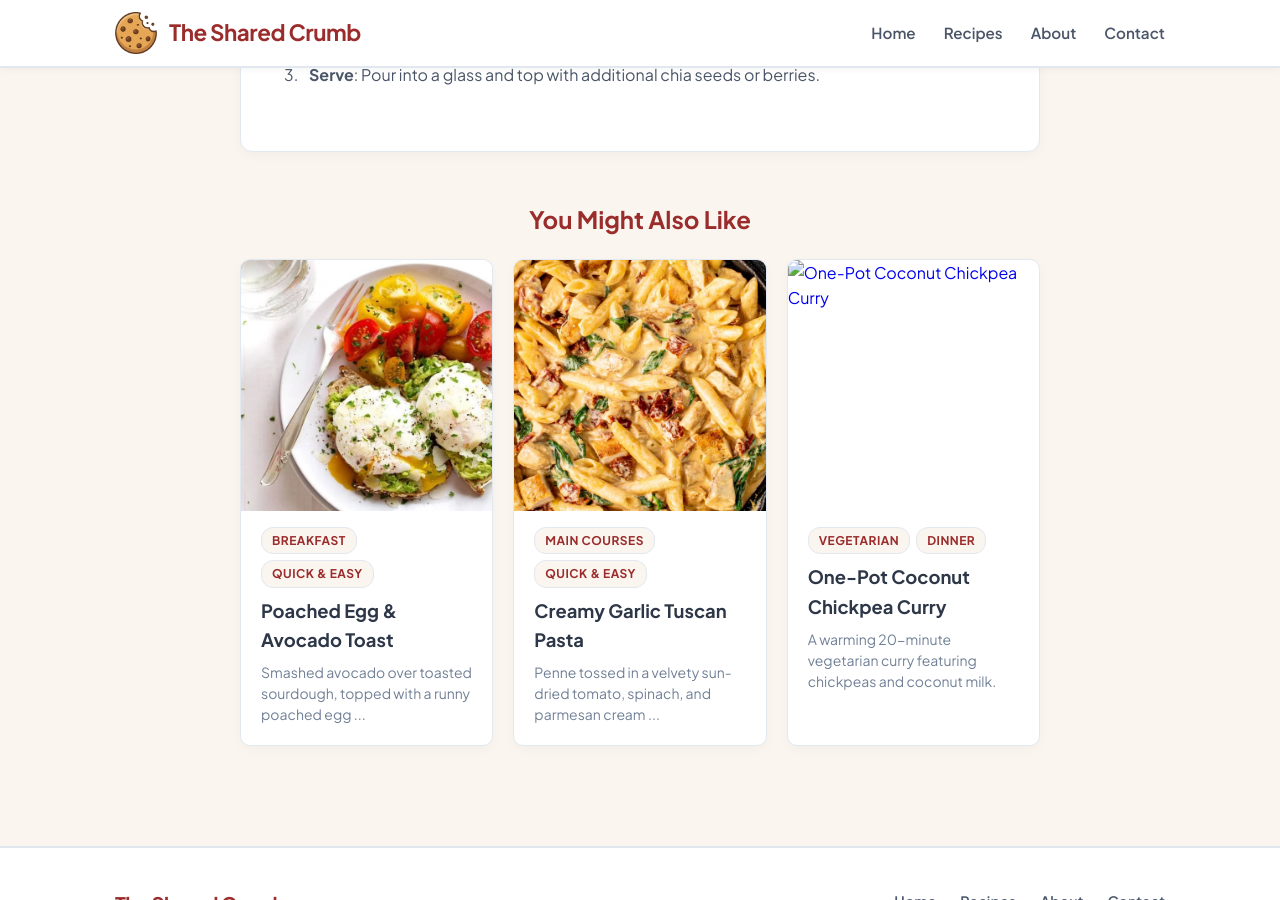
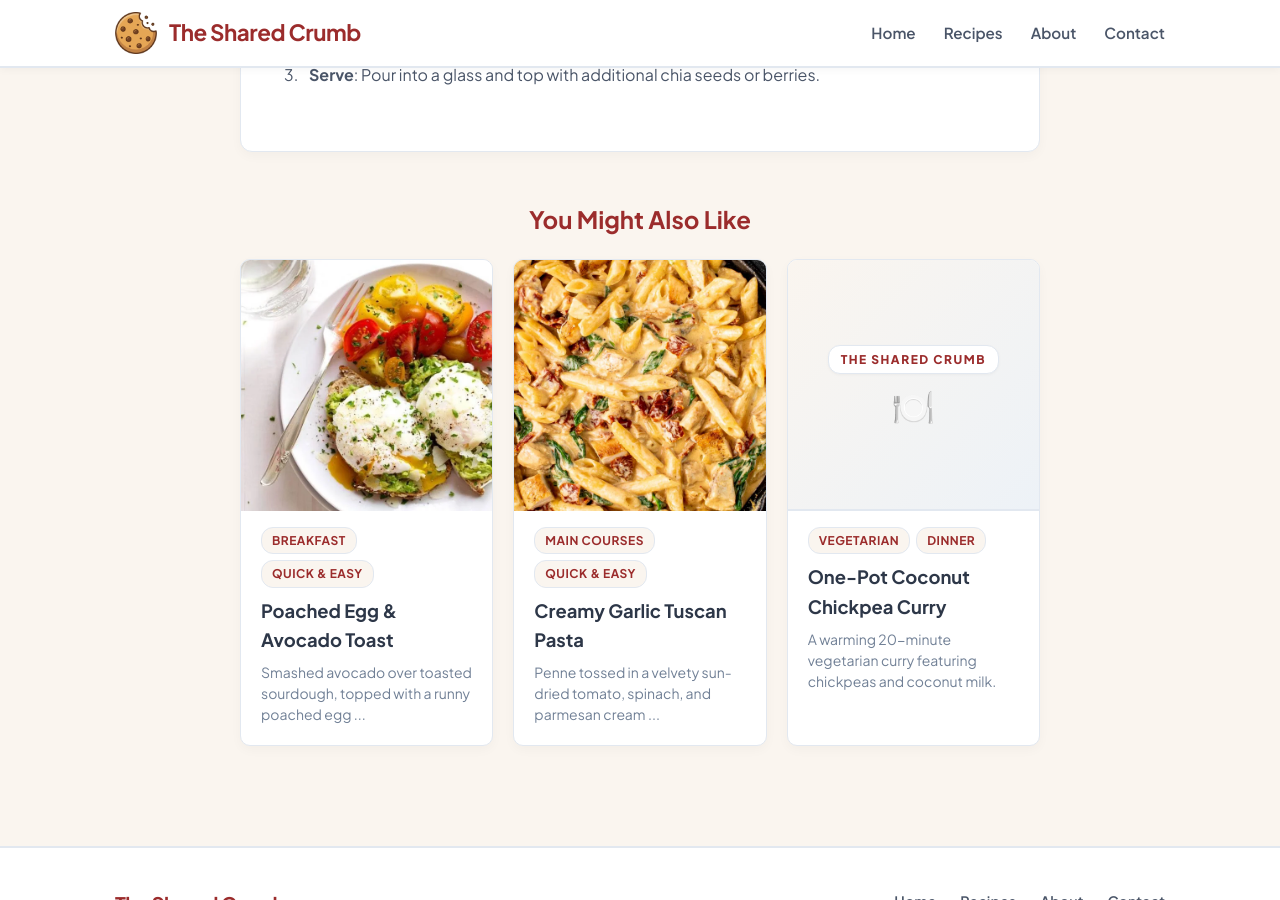
Before and after one commit to TheSharedCrumb/TheSharedCrumb, a Jekyll site: the page built from _recipes/test-berry-smoothie.md, in a window 1280 px wide and 900 px high, scrolled down 1449 px. Built offline with Jekyll 4.4.1, drawn with Linux system fonts in a browser that asks for light colours.

Commit message:
Update recipe.html

```diff
--- a/_layouts/recipe.html
+++ b/_layouts/recipe.html
@@ -82,7 +82,8 @@ layout: default
       </div>
 
       <!-- Main Recipe Image -->
-      {% if page.image %}
+      {% assign page_img_clean = page.image | strip %}
+      {% if page_img_clean != "" and page.image != nil %}
         <div class="recipe-image-container">
           <img src="{{ page.image | relative_url }}" alt="{{ page.title }}">
         </div>
@@ -157,7 +158,8 @@ layout: default
         {% for recipe in final_related %}
           {% if recipe.title and recipe.url %}
             <a href="{{ recipe.url | relative_url }}" class="recipe-grid-card">
-              {% if recipe.image %}
+              {% assign recipe_img_clean = recipe.image | strip %}
+              {% if recipe_img_clean != "" and recipe.image != nil %}
                 <img src="{{ recipe.image | relative_url }}" alt="{{ recipe.title }}" class="grid-card-img">
               {% else %}
                 <div class="brand-tile-placeholder"></div>
```
